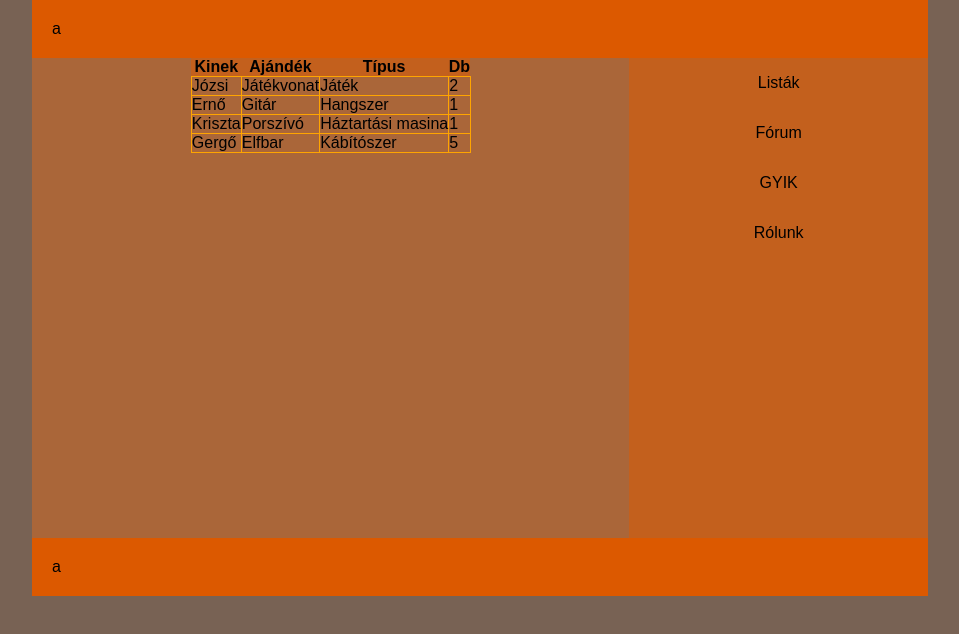
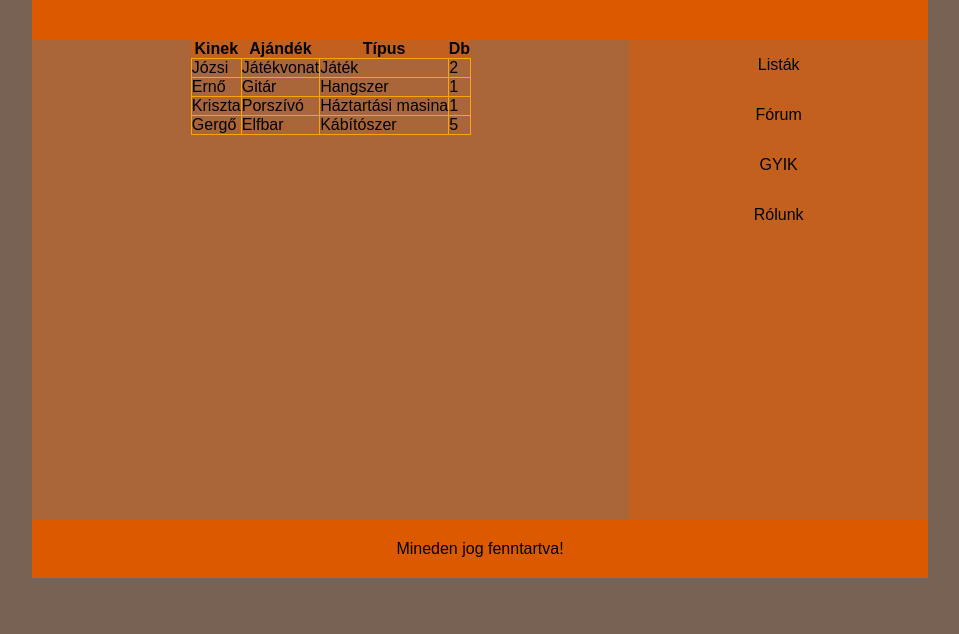
Before and after one commit to KAkos27/kollab, a plain HTML site: page index.html in a window 1280 px wide. Shown: the whole page, without its empty margins (160-1119 px from the left). Drawn offline with Linux system fonts and the light colour scheme.

Commit message:
footer szerk

```diff
--- a/index.html
+++ b/index.html
@@ -8,7 +8,7 @@
   </head>
   <body>
     <main>
-      <header>a</header>
+      <header></header>
       <article>
         <table>
           <tr>
@@ -53,7 +53,7 @@
           </li>
         </ul>
       </nav>
-      <footer>a</footer>
+      <footer>Mineden jog fenntartva!</footer>
     </main>
   </body>
 </html>
--- a/style.css
+++ b/style.css
@@ -27,6 +27,7 @@ nav{
     background-color: #C3601D;
 }
 footer{
+    text-align: center;
     background-color: #DC5900;
     grid-column: 1/3;
     padding: 20px;
```
